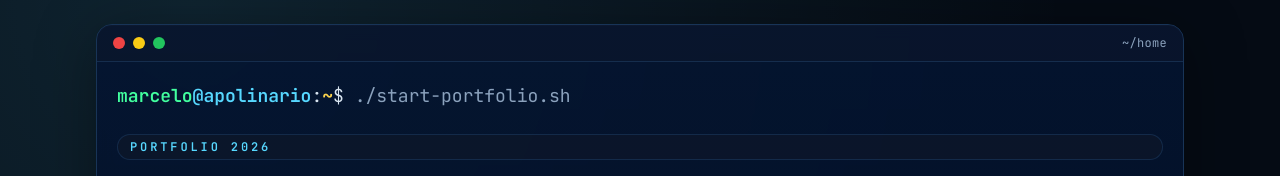
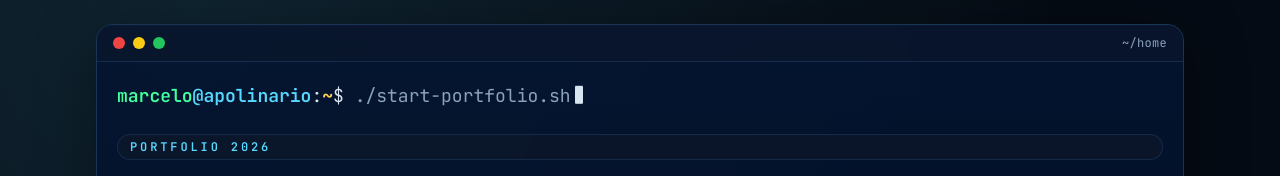
Before and after one commit to apolinario0x21/sturdy-parakeet, a Next.js app: page / in a window 1280 px wide. Shown: the top 176 px of the page. Built offline with nearby package versions, Linux system fonts and the light colour scheme.

Commit message:
Add blinking terminal cursor after each prompt command

```diff
--- a/app/globals.css
+++ b/app/globals.css
@@ -36,7 +36,22 @@ body::after {
   opacity: 0.15;
 }
 
+@keyframes cursor-blink {
+  0%,
+  45% {
+    opacity: 1;
+  }
+  50%,
+  100% {
+    opacity: 0;
+  }
+}
+
 @layer components {
+  .terminal-cursor {
+    animation: cursor-blink 1s step-end infinite;
+  }
+
   .terminal-card {
     @apply rounded-2xl border border-term-border/80 bg-term-panel/80 shadow-[0_0_40px_rgba(66,255,159,0.08)] backdrop-blur;
   }
--- a/components/Prompt.tsx
+++ b/components/Prompt.tsx
@@ -12,6 +12,10 @@ export function Prompt({ path = '~', command }: PromptProps) {
       <span className="font-semibold text-amber-300">{path}</span>
       <span>$ </span>
       <span className="break-all text-term-mute">{command}</span>
+      <span
+        className="terminal-cursor ml-1 inline-block h-[1em] w-2 translate-y-[0.1em] rounded-[1px] bg-term-text align-baseline"
+        aria-hidden
+      />
     </p>
   );
 }
```
